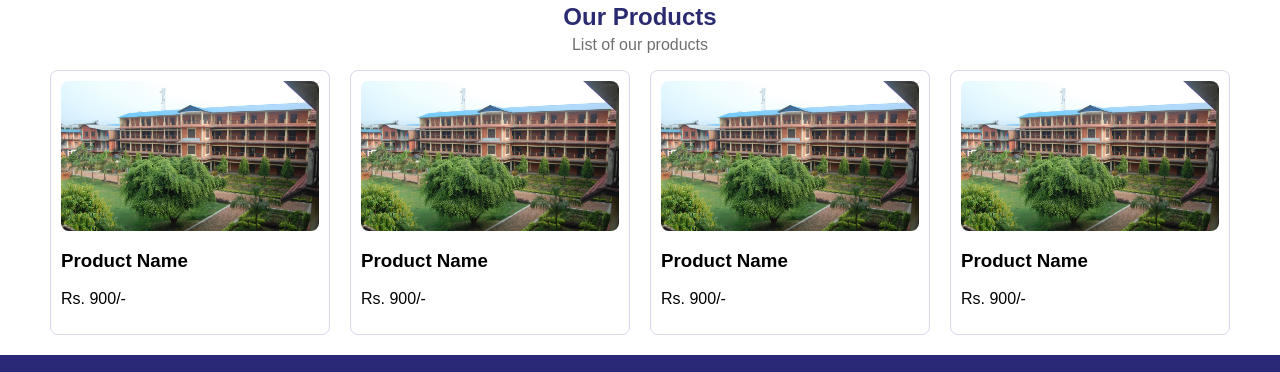
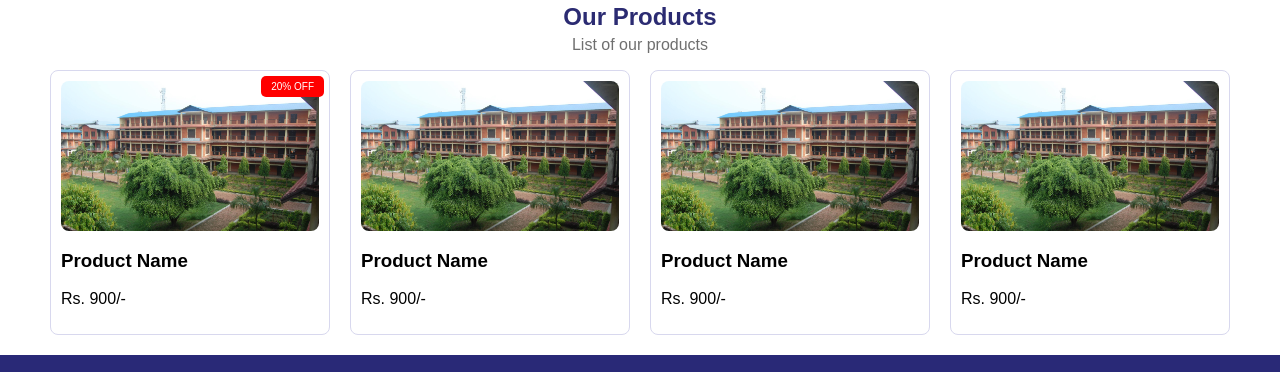
Before and after one commit to sudipparajulee/SMC-BCA-2024-Batch-2nd-sem-Extra-Class, a plain HTML site: page Project/index.html in a window 1280 px wide. Shown: the part 906-1278 px from the top of the page. Drawn offline with Linux system fonts and the light colour scheme.

Commit message:
Position

```diff
--- a/Project/css/style.css
+++ b/Project/css/style.css
@@ -156,3 +156,18 @@ body{
 .lower-footer a{
     color: white;;
 }
+
+.discount{
+    position: absolute;
+    right: 5px;
+    top: 5px;
+    background-color: red;
+    color: white;
+    padding: 5px 10px;
+    border-radius: 5px;
+    font-size: 10px;
+}
+
+.product{
+    position: relative;
+}
--- a/Project/index.html
+++ b/Project/index.html
@@ -56,6 +56,7 @@
                     <img src="image/about.jpg" alt="">
                     <h3>Product Name</h3>
                     <p>Rs. 900/-</p>
+                    <span class="discount">20% OFF</span>
                 </a>
                 <a href="" class="product">
                     <img src="image/about.jpg" alt="">
```
